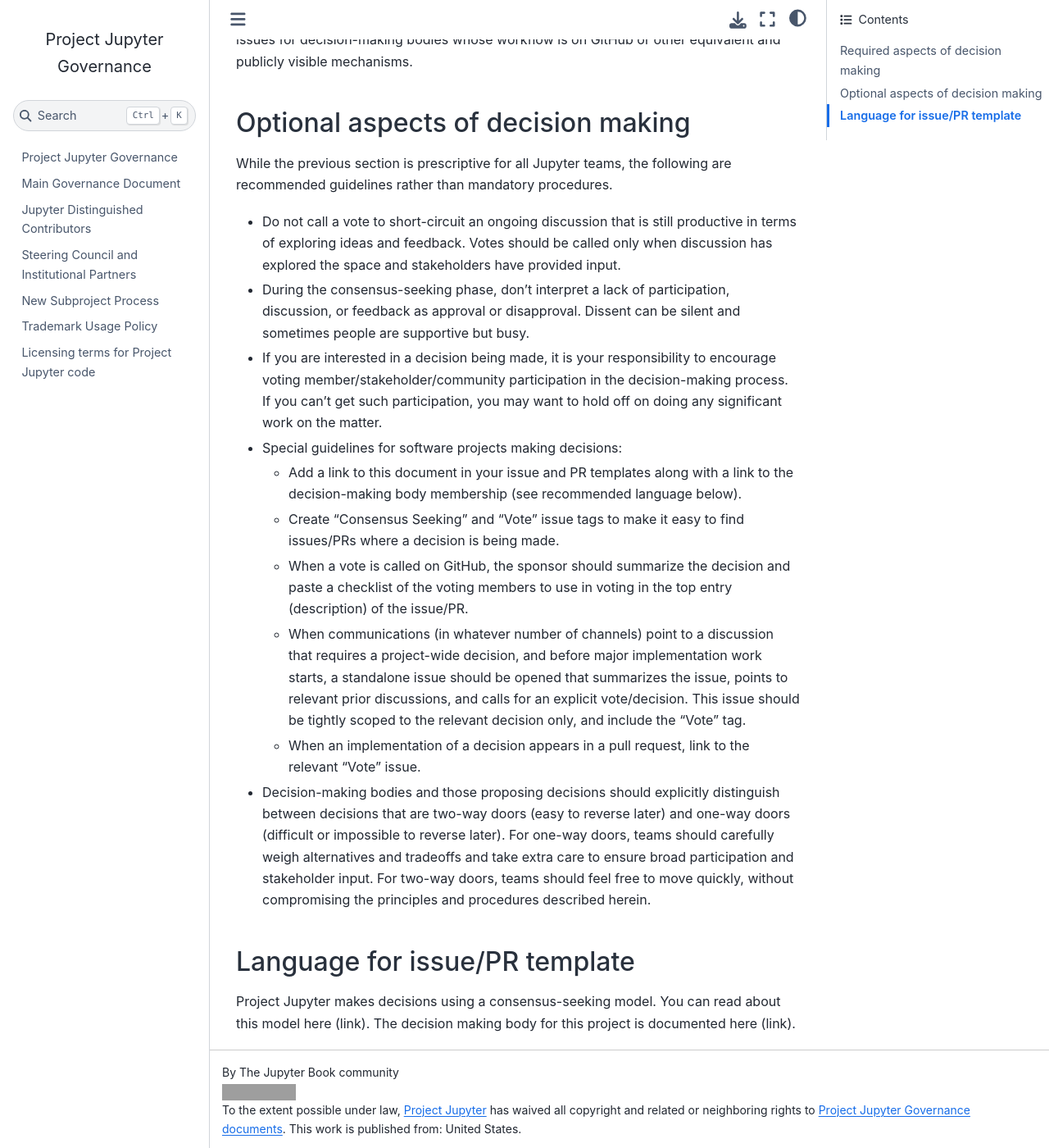
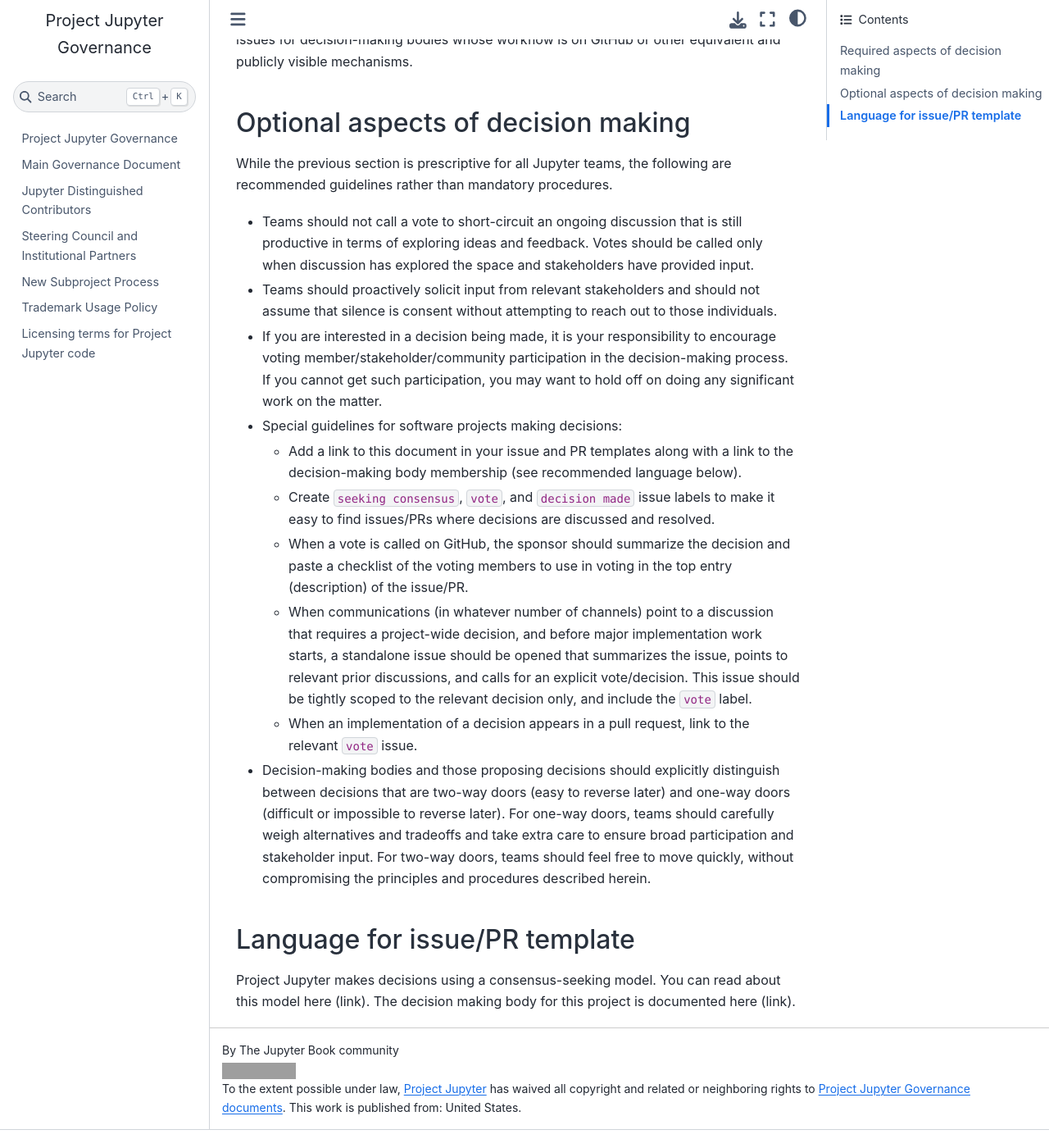
Before and after one commit to jupyter/governance, a Jupyter Book: the page built from decision_making.md, in a window 1280 px wide and 1400 px high, scrolled down 1743 px. Shown: the whole window at 82% size. Built offline with Jupyter Book 1.0.4 settings and Sphinx 7.4.7 and the Sphinx Book theme 1.1.4, drawn with Linux system fonts in a browser that asks for light colours; pages that are not in the unit, such as notebooks, are missing from menus; after the commit the page ends 3121 px from its top, so only the background shows below that; some of the changed text lies outside the part shown; grey boxes are pictures that could not be loaded.

Commit message:
Update decision_making.md
Updated the issue labels for decisions, minor language updates

```diff
--- a/decision_making.md
+++ b/decision_making.md
@@ -4,7 +4,7 @@
 
 We seek to honor the principles of collaboration, inclusive participation, and responsive decision making. Some aspects of this decision-making guide are required of all teams. Others are provided as recommendations and are optional. We have clearly noted the optional aspects of decision making below.
 
-Finally, the Jupyter Board of Directors may either intervene, or be called upon by members of a team, in the event that issues arise in the decision making process. This includes, but is not limited to: process ambiguity, violations of the decision making process, mitigating circumstances that require process exceptions, etc.
+Finally, the Jupyter Board of Directors may either intervene, or be called upon by members of a team, in the event that issues arise in the decision-making process. This includes, but is not limited to: process ambiguity, violations of the decision making process, mitigating circumstances that require process exceptions, etc.
 
 ## Required aspects of decision making
 
@@ -26,15 +26,15 @@
 
 While the previous section is prescriptive for all Jupyter teams, the following are recommended guidelines rather than mandatory procedures.
 
-- Do not call a vote to short-circuit an ongoing discussion that is still productive in terms of exploring ideas and feedback. Votes should be called only when discussion has explored the space and stakeholders have provided input.
-- During the consensus-seeking phase, don’t interpret a lack of participation, discussion, or feedback as approval or disapproval. Dissent can be silent and sometimes people are supportive but busy.
-- If you are interested in a decision being made, it is your responsibility to encourage voting member/stakeholder/community participation in the decision-making process. If you can’t get such participation, you may want to hold off on doing any significant work on the matter.
+- Teams should not call a vote to short-circuit an ongoing discussion that is still productive in terms of exploring ideas and feedback. Votes should be called only when discussion has explored the space and stakeholders have provided input.
+- Teams should proactively solicit input from relevant stakeholders and should not assume that silence is consent without attempting to reach out to those individuals.
+- If you are interested in a decision being made, it is your responsibility to encourage voting member/stakeholder/community participation in the decision-making process. If you cannot get such participation, you may want to hold off on doing any significant work on the matter.
 - Special guidelines for software projects making decisions:
   - Add a link to this document in your issue and PR templates along with a link to the decision-making body membership (see recommended language below).
-  - Create “Consensus Seeking” and “Vote” issue tags to make it easy to find issues/PRs where a decision is being made.
+  - Create `seeking consensus`, `vote`, and `decision made` issue labels to make it easy to find issues/PRs where decisions are discussed and resolved.
   - When a vote is called on GitHub, the sponsor should summarize the decision and paste a checklist of the voting members to use in voting in the top entry (description) of the issue/PR.
-  - When communications (in whatever number of channels) point to a discussion that requires a project-wide decision, and before major implementation work starts, a standalone issue should be opened that summarizes the issue, points to relevant prior discussions, and calls for an explicit vote/decision. This issue should be tightly scoped to the relevant decision only, and include the "Vote" tag.
-  - When an implementation of a decision appears in a pull request, link to the relevant “Vote” issue.
+  - When communications (in whatever number of channels) point to a discussion that requires a project-wide decision, and before major implementation work starts, a standalone issue should be opened that summarizes the issue, points to relevant prior discussions, and calls for an explicit vote/decision. This issue should be tightly scoped to the relevant decision only, and include the `vote` label.
+  - When an implementation of a decision appears in a pull request, link to the relevant `vote` issue.
 - Decision-making bodies and those proposing decisions should explicitly distinguish between decisions that are two-way doors (easy to reverse later) and one-way doors (difficult or impossible to reverse later). For one-way doors, teams should carefully weigh alternatives and tradeoffs and take extra care to ensure broad participation and stakeholder input. For two-way doors, teams should feel free to move quickly, without compromising the principles and procedures described herein.
 
 ## Language for issue/PR template
```
